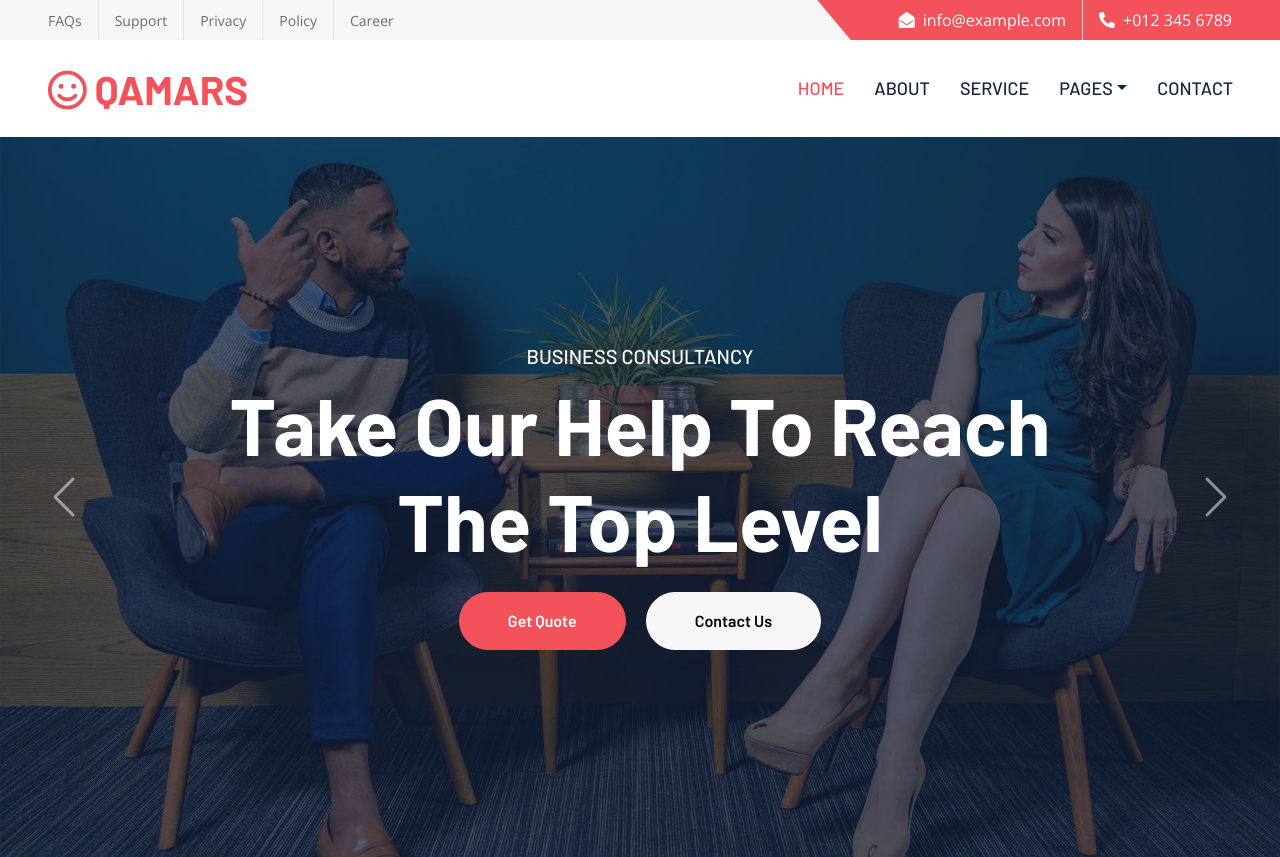
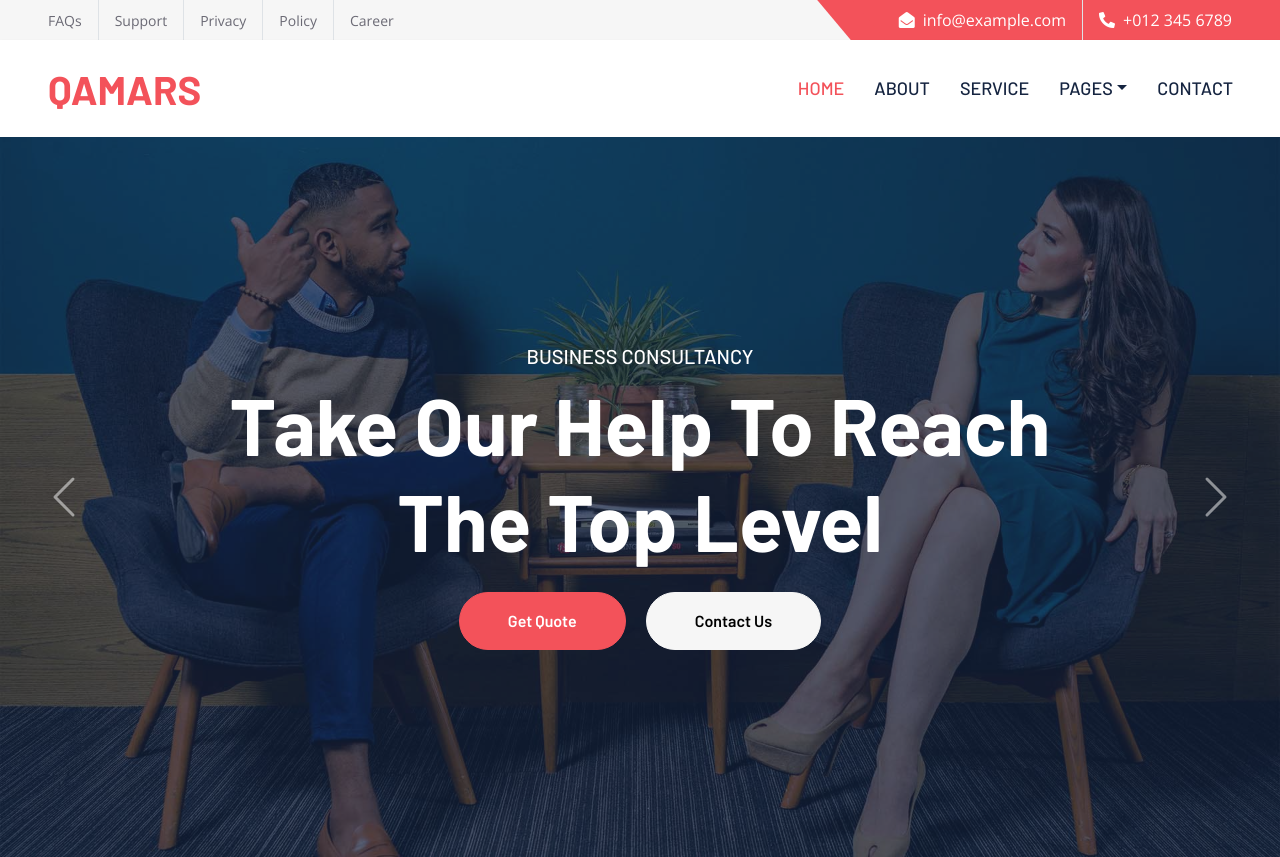
Before and after one commit to Shadab-Q/Qamars.in, a plain HTML site: page index.html in a window 1280 px wide. Shown: the top 857 px of the page. Drawn offline with nearby package versions, Linux system fonts and the light colour scheme.

Commit message:
Update index.html

```diff
--- a/index.html
+++ b/index.html
@@ -2,6 +2,7 @@
 <html lang="en">
 
 <head>
+    <meta charset="utf-8">
     <title>QAMARS</title>
     <meta content="width=device-width, initial-scale=1.0" name="viewport">
     <meta content="Free HTML Templates" name="keywords">
@@ -60,7 +61,7 @@
     <!-- Navbar Start -->
     <nav class="navbar navbar-expand-lg bg-white navbar-light shadow-sm px-5 py-3 py-lg-0">
         <a href="index.html" class="navbar-brand p-0">
-            <h1 class="m-0 text-uppercase text-primary"><i class="far fa-smile text-primary me-2"></i>QAMARS</h1>
+            <h1 class="m-0 text-uppercase text-primary">QAMARS</h1>
         </a>
         <button class="navbar-toggler" type="button" data-bs-toggle="collapse" data-bs-target="#navbarCollapse">
             <span class="navbar-toggler-icon"></span>
```
